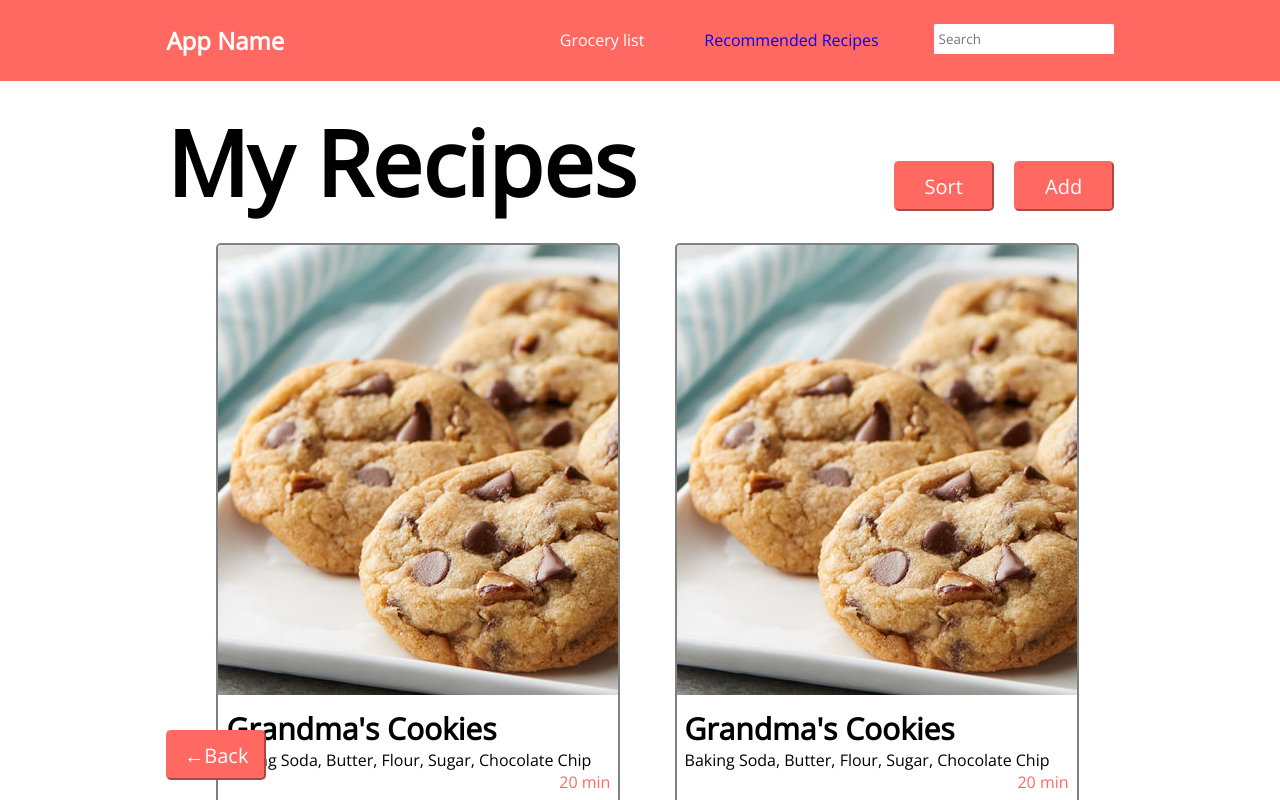
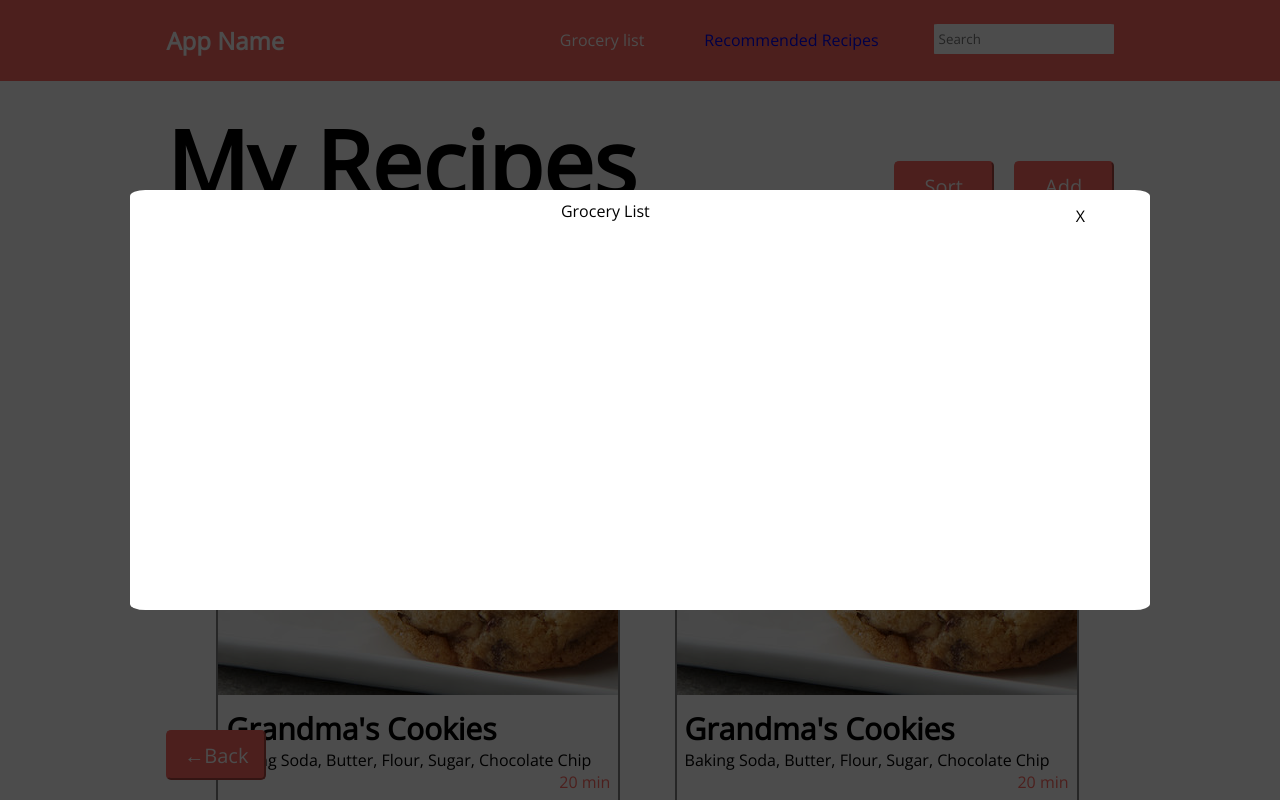
Before and after one commit to cse110-fa21-group14/cse110-fa21-group14, a plain HTML site: page Recipe Code/index.html in a window 1280 px wide. Both pictures are taken after a click on the button "Grocery list". Shown: the top 800 px of the page. Drawn offline with nearby package versions, Linux system fonts and the light colour scheme.

Commit message:
Grocery List Popup Template added

```diff
--- a/Recipe Code/index.html
+++ b/Recipe Code/index.html
@@ -15,8 +15,22 @@
                 <h1 id="site-name">App Name</h1>
                 <input type="text" id="search-bar" class="float-right" placeholder="Search">
                 <button id="recommended-recipes" class="float-right"><a href="recommended.html">Recommended Recipes</a></button>
-                <button id="grocery-list" class="float-right">Grocery list</button>
+                <button id="grocery-list-button" class="float-right" onclick="popOpen()">Grocery list</button>
 
+                <script>
+                    function popOpen(){
+                        document.getElementById('grocery-list-overlay').classList.add('show');
+                    }
+                    function popClose(){
+                        document.getElementById('grocery-list-overlay').classList.remove('show');
+                    }
+                </script>
+                <div id="grocery-list-overlay">
+                    <div id='grocery-list-popup'>
+                        <button id="grocery-list-close" class="float-right" onclick="popClose()">X</button>
+                        <p id="grocery-list-title">Grocery List</p>
+                    </div>
+                </div>
             </section>
         </header>
         <main>
--- a/Recipe Code/style.css
+++ b/Recipe Code/style.css
@@ -53,6 +53,45 @@ header a:visited{
 header button:hover{
     cursor: pointer;
 }
+
+/*Grocery list button in header */
+header #grocery-list-popup{
+    width: 1000px;
+    height: 400px;
+    overflow: auto;
+    background-color: White;
+    display: block;
+    position: fixed;
+    top: 50%;
+    left: 50%;
+    transform: translate(-50%, -50%);
+    z-index: 1;
+    border-radius: 1.5%;
+    padding: 10px;
+}
+
+header #grocery-list-title{
+    text-align: center;
+}
+header #grocery-list-close{
+    background-color: white;
+    color: black;
+}
+
+header #grocery-list-overlay{
+    position: fixed;
+    top: 0px;
+    left: 0px;
+    width: 100vw;
+    height: 100vh;
+    background: rgba(0, 0, 0, 0.7);
+    z-index: 9;
+    display: none;
+}
+header #grocery-list-overlay.show{
+    display: block;
+}
+
 
 /* Main (Recipes page) */
 main{
```
